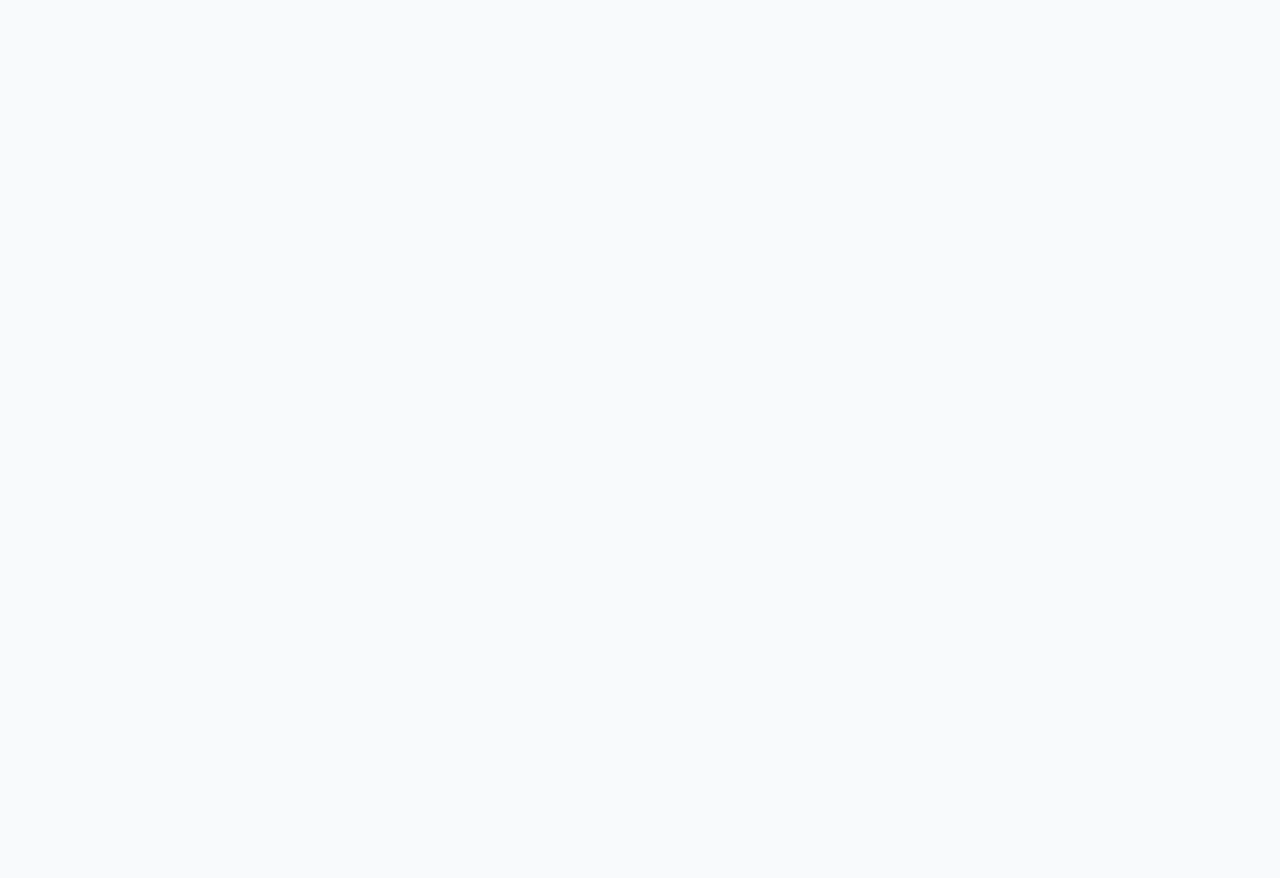
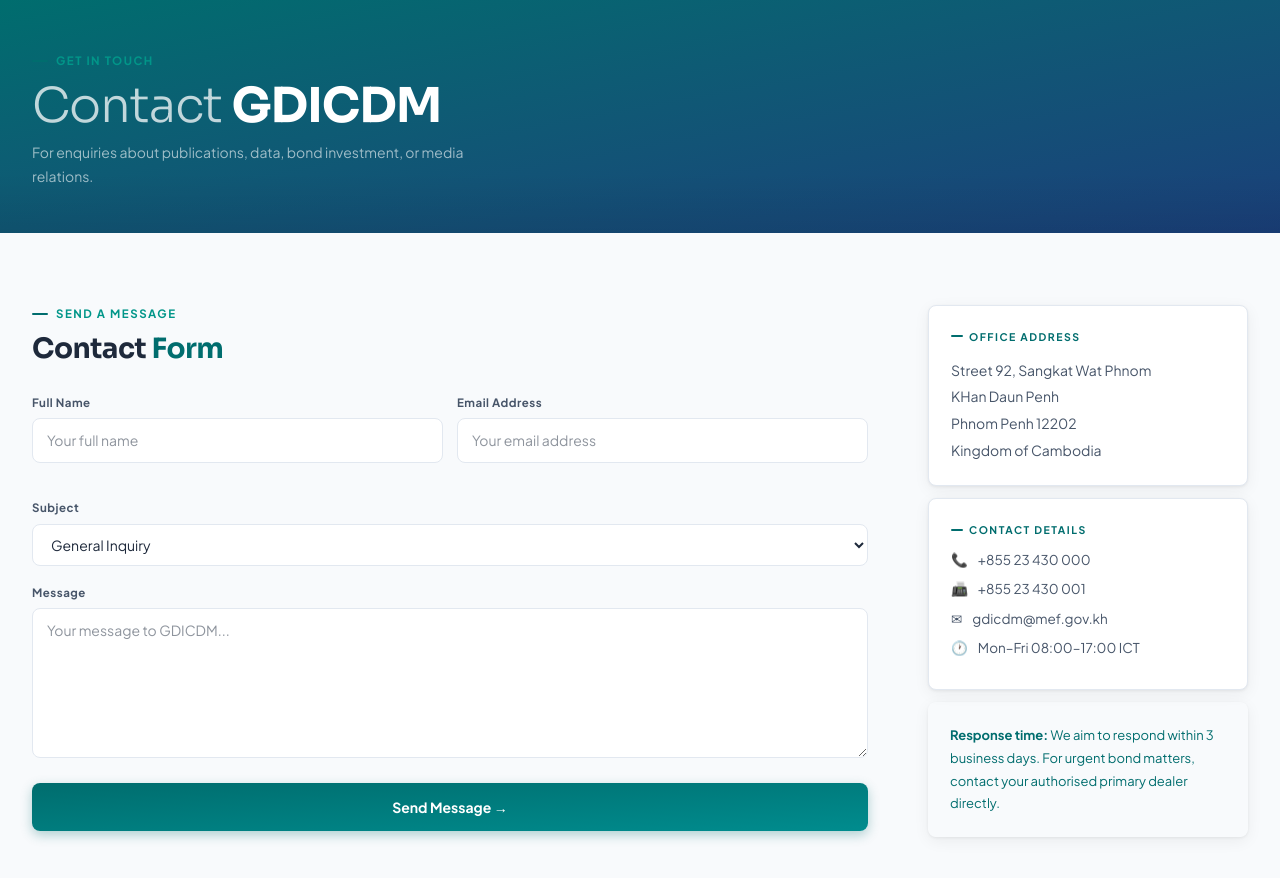
Before and after one commit to Pitou911/gdicdm-frontend, a React (Vite) app: page /contact in a window 1280 px wide. Before the commit this address had no page. Shown: the top 878 px of the page. Before the commit the page ends 800 px from the top, so only its background shows below. Built offline with nearby package versions, Linux system fonts and the light colour scheme.

Commit message:
finishing up contact page

```diff
--- a/src/App.jsx
+++ b/src/App.jsx
@@ -5,6 +5,7 @@
 import About from './pages/About'
 import Bonds from './pages/Bonds'
 import CmsDashboard from './pages/CmsDashboard'
+import Contact from './pages/Contact'
 
 export default function App() {
   return (
@@ -16,6 +17,7 @@
         <Route path='/about' element={<About />} />
         <Route path='/bonds' element={<Bonds/>}/>
         <Route path='/cms-dashboard' element={<CmsDashboard/>}/>
+        <Route path='/contact' element={<Contact/>}/>
       </Routes>
       </BrowserRouter>
     </LanguageProvider>
--- a/src/pages/About.jsx
+++ b/src/pages/About.jsx
@@ -23,7 +23,7 @@
                                 <p>GDICDM is mandated to formulate and implement the government's <strong>debt management strategy</strong>, ensuring that Cambodia's borrowing remains sustainable, transparent, and aligned with national development priorities.</p>
                                 <p>In International cooperation, GDICDM coordinates with multilateral institutions including the <strong>Asian Development Bank, World Bank, and IMF</strong>, as well as bilateral partners, to mobilise concessional financing for Cambodia's development programmes.</p>
                             </div>
-                            <div className="grid grid-cols-3 gap-4 mt-10">
+                            <div className="grid grid-cols-[repeat(auto-fit,minmax(12rem,1fr))] gap-4 mt-10 grid-wrap">
                                 <div className="bg-white border border-light-2 rounded-sm p-6.5 shadow-(--shadow-sm)">
                                     <div className="text-[36px] font-bold text-teal opacity-30 leading-none mb-3">01</div><div className="font-display text-[16px] font-bold text-text mb-2">Public Debt Management</div><div className="text-[13px] text-text-3 leading-[1.7]">Formulating Cambodia's medium-term debt strategy, monitoring sustainability, and reporting to the National Assembly.</div>
                                 </div>
--- a/src/pages/Contact.jsx
+++ b/src/pages/Contact.jsx
@@ -1,12 +1,61 @@
 export default function Contact(){
     return (
         <>
-            <div className="ph" data-bg="CONTACT">
-                <div className="ph-inner">
+            <div className="bg-linear-to-br from-teal to-blue pt-13 pb-11 relative overflow-hidden after:content-[''] after:absolute after:bottom-0 after:left-0 after:right-0 after:h-15 after:bg-[linear-gradient(transparent,rgba(0,0,0,0.08))]" data-bg="CONTACT">
+                <div className="max-w-325 mx-auto px-8 grid grid-cols-[1fr_auto] items-end gap-10 relative z-10">
                     <div>
-                        <div className="eyebrow" style={{ color: 'rgba(255,255,255,0.6)' }}>Get in Touch</div>
-                        <div className="ph-h"><em>Contact</em> GDICDM</div>
-                        <div className="ph-sub">For enquiries about publications, data, </div>
+                        <div className="flex items-center gap-2 mb-2.5 text-[11.5px] font-bold tracking-[1.5px] uppercase text-teal-600 before:content-[''] before:w-4 before:h-0.5 before:bg-teal before:rounded-[1px]">Get in Touch</div>
+                        <div className="font-display text-[48px] font-bold text-white leading-[1.05] tracking-[-1px]"><em className="not-italic text-white/75 font-light">Contact</em> GDICDM</div>
+                        <div className="text-[14px] text-white/60 mt-2.5 max-w-110 leading-[1.7]">For enquiries about publications, data, bond investment, or media relations.</div>
+                    </div>
+                </div>
+            </div>
+            <div className="py-18 bg-snow">
+                <div className="max-w-325 mx-auto px-8">
+                    <div className="grid grid-cols-[1fr_320px] gap-15">
+                        <div>
+                            <div className="flex items-center gap-2 mb-2.5 text-[11.5px] font-bold tracking-[1.5px] uppercase text-teal-600 before:content-[''] before:w-4 before:h-0.5 before:bg-teal before:rounded-[1px]">Send a Message</div>
+                            <div className="font-display text-[28px] font-bold text-text leading-[1.15] tracking-[-0.5px] mb-7">Contact <em className="not-italic text-teal">Form</em></div>
+                            <div className="grid grid-cols-2 gap-3.5 mb-4.5">
+                                <div className="mb-4.5"><label className="block text-[11.5px] font-bold tracking-[0.5px] text-text-2 mb-1.5">Full Name</label><input className="w-full border-[1.5px] border-light-2 px-3.5 py-2.5 text-[14px] font-body text-text bg-white outline-none transition-all duration-150 rounded-sm focus:border-teal focus:shadow-[0_0_0_3px_rgba(0,109,110,0.08)]" type="text" placeholder="Your full name"/></div>
+                                <div className="mb-4.5"><label className="block text-[11.5px] font-bold tracking-[0.5px] text-text-2 mb-1.5">Email Address</label><input className="w-full border-[1.5px] border-light-2 px-3.5 py-2.5 text-[14px] font-body text-text bg-white outline-none transition-all duration-150 rounded-sm focus:border-teal focus:shadow-[0_0_0_3px_rgba(0,109,110,0.08)]" type="email" placeholder="Your email address"/></div>
+                            </div>
+                            <div className="mb-4.5">
+                                <label className="block text-[11.5px] font-bold tracking-[0.5px] text-text-2 mb-1.5">Subject</label>
+                                <select className="w-full border-[1.5px] border-light-2 px-3.5 py-2.5 text-[14px] font-body text-text bg-white outline-none transition-all duration-150 rounded-sm focus:border-teal focus:shadow-[0_0_0_3px_rgba(0,109,110,0.08)]">
+                                    <option>General Inquiry</option>
+                                    <option>Document Request</option>
+                                    <option>Bond Investment</option>
+                                    <option>Media / Press</option>
+                                    <option>Technical / Data</option>
+                                </select>
+                            </div>
+                            <div className="mb-4.5">
+                                <label className="block text-[11.5px] font-bold tracking-[0.5px] text-text-2 mb-1.5">Message</label>
+                                <textarea className="w-full border-[1.5px] border-light-2 px-3.5 py-2.5 text-[14px] font-body text-text bg-white outline-none transition-all duration-150 rounded-sm focus:border-teal focus:shadow-[0_0_0_3px_rgba(0,109,110,0.08)] resize-y min-h-30" style={{ height: '150px' }} placeholder="Your message to GDICDM..."></textarea>
+                            </div>
+                            <button className="w-full py-3.25 bg-linear-to-br from-teal to-teal-2 text-white text-[14px] font-bold border-none rounded-sm cursor-pointer transition-all duration-150 shadow-[0_4px_12px_rgba(0,109,110,0.3)] hover:shadow-[0_6px_20px_rgba(0,109,110,0.4)] hover:-translate-y-px">Send Message →</button>
+                        </div>
+                        <div>
+                            <div className="bg-white border border-light-2 rounded-sm p-5.5 mb-3 shadow-sm">
+                                <div className="flex items-center gap-1.5 text-[10.5px] font-bold tracking-[1.5px] uppercase text-teal mb-3 before:content-[''] before:w-3 before:h-0.5 before:bg-teal before:rounded-[1px]">Office Address</div>
+                                <div className="text-[14px] text-text-2 leading-[1.9]">
+                                    Street 92, Sangkat Wat Phnom<br/>KHan Daun Penh<br/>Phnom Penh 12202<br/>Kingdom of Cambodia
+                                </div>
+                            </div>
+                            <div className="bg-white border border-light-2 rounded-sm p-5.5 mb-3 shadow-sm">
+                                <div className="flex items-center gap-1.5 text-[10.5px] font-bold tracking-[1.5px] uppercase text-teal mb-3 before:content-[''] before:w-3 before:h-0.5 before:bg-teal before:rounded-[1px]">Contact Details</div>
+                                <div className="flex gap-2.5 text-[13.5px] text-text-2 mb-2.25 items-start leading-normal">📞<span className="text-text-2" >+855 23 430 000</span></div>
+                                <div className="flex gap-2.5 text-[13.5px] text-text-2 mb-2.25 items-start leading-normal">📠<span className="text-text-2" >+855 23 430 001</span></div>
+                                <div className="flex gap-2.5 text-[13.5px] text-text-2 mb-2.25 items-start leading-normal">✉<span className="text-text-2" >gdicdm@mef.gov.kh</span></div>
+                                <div className="flex gap-2.5 text-[13.5px] text-text-2 mb-2.25 items-start leading-normal">🕐<span className="text-text-2" >Mon–Fri 08:00–17:00 ICT</span></div>
+                            </div>
+                            <div className="bg-white border-light-2 rounded-sm p-5.5 mb-3 shadow-sm" style={{ background: 'var(--teal4)', borderColor: 'var(--teal3)' }}>
+                                <div className="text-[13px] text-teal leading-[1.75]">
+                                    <strong>Response time:</strong> We aim to respond within 3 business days. For urgent bond matters, contact your authorised primary dealer directly.
+                                </div>
+                            </div>
+                        </div>
                     </div>
                 </div>
             </div>
```
